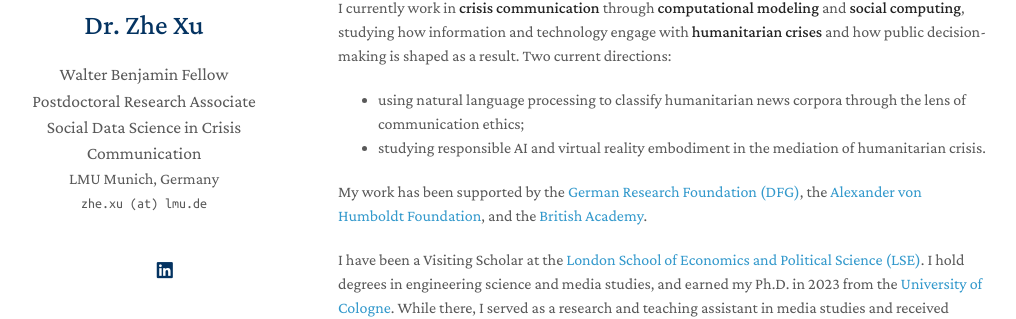
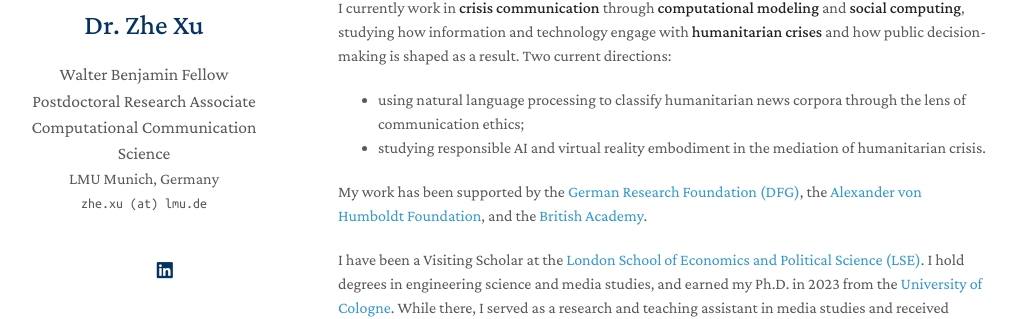
Before and after one commit to zhexuphd/home, a Jekyll site: the page built from index.md, in a window 1280 px wide. Shown: the part 205-524 px from the top of the page, without its empty margins (132-1148 px from the left). Built offline with Jekyll 4.4.1, drawn with Linux system fonts in a browser that asks for light colours; a style sheet for code colours, icons or effects is not loaded; our own code applies the rules of GitHub Pages for plain Markdown files.

Commit message:
Update _config.yml

```diff
--- a/_config.yml
+++ b/_config.yml
@@ -1,6 +1,6 @@
 # Basic Information
 title: Dr. Zhe Xu
-position: Walter Benjamin Fellow <br> Postdoctoral Research Associate <br> Social Data Science in Crisis Communication
+position: Walter Benjamin Fellow <br> Postdoctoral Research Associate <br> Computational Communication Science
 affiliation: LMU Munich, Germany
 email: zhe.xu (at) lmu.de
 
```
